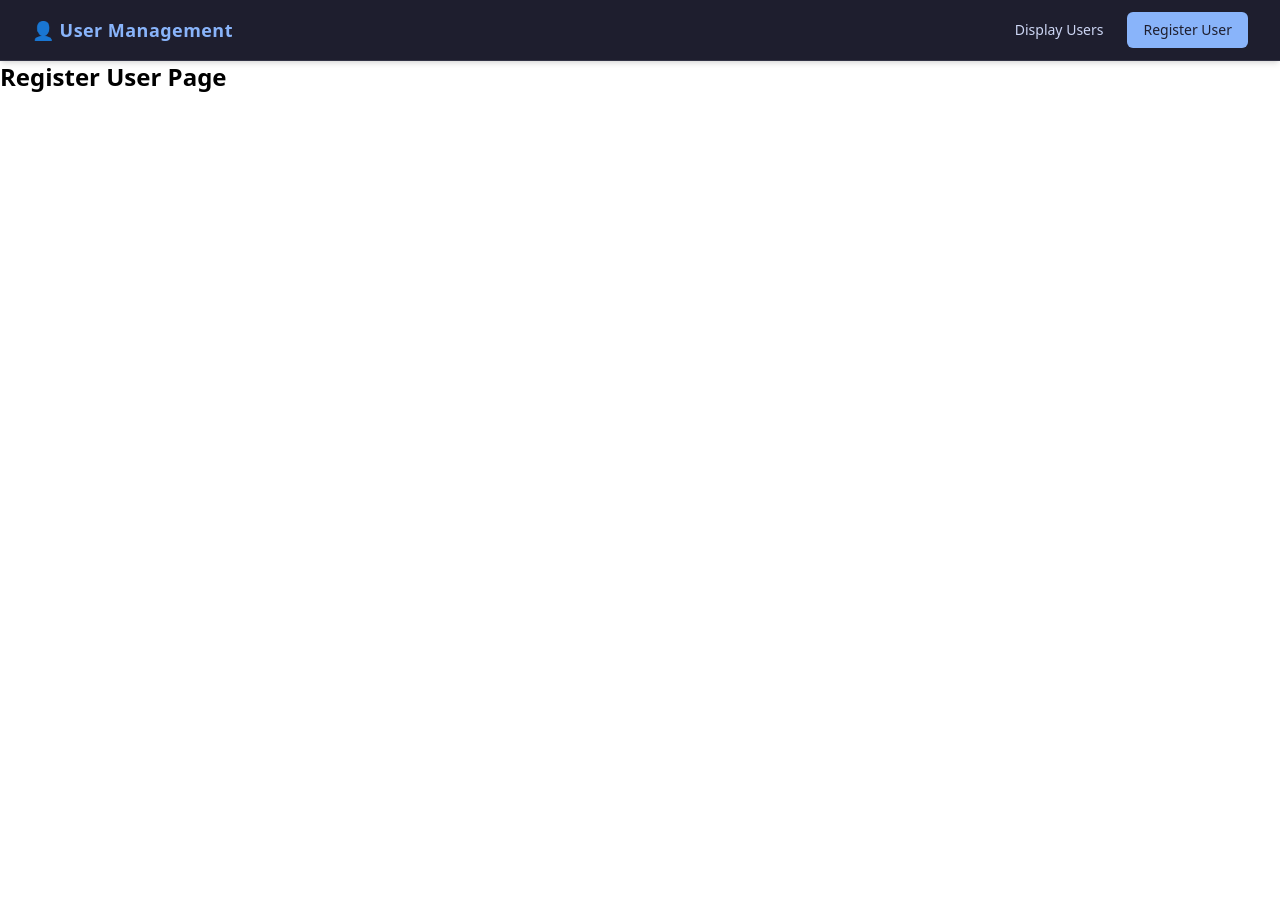
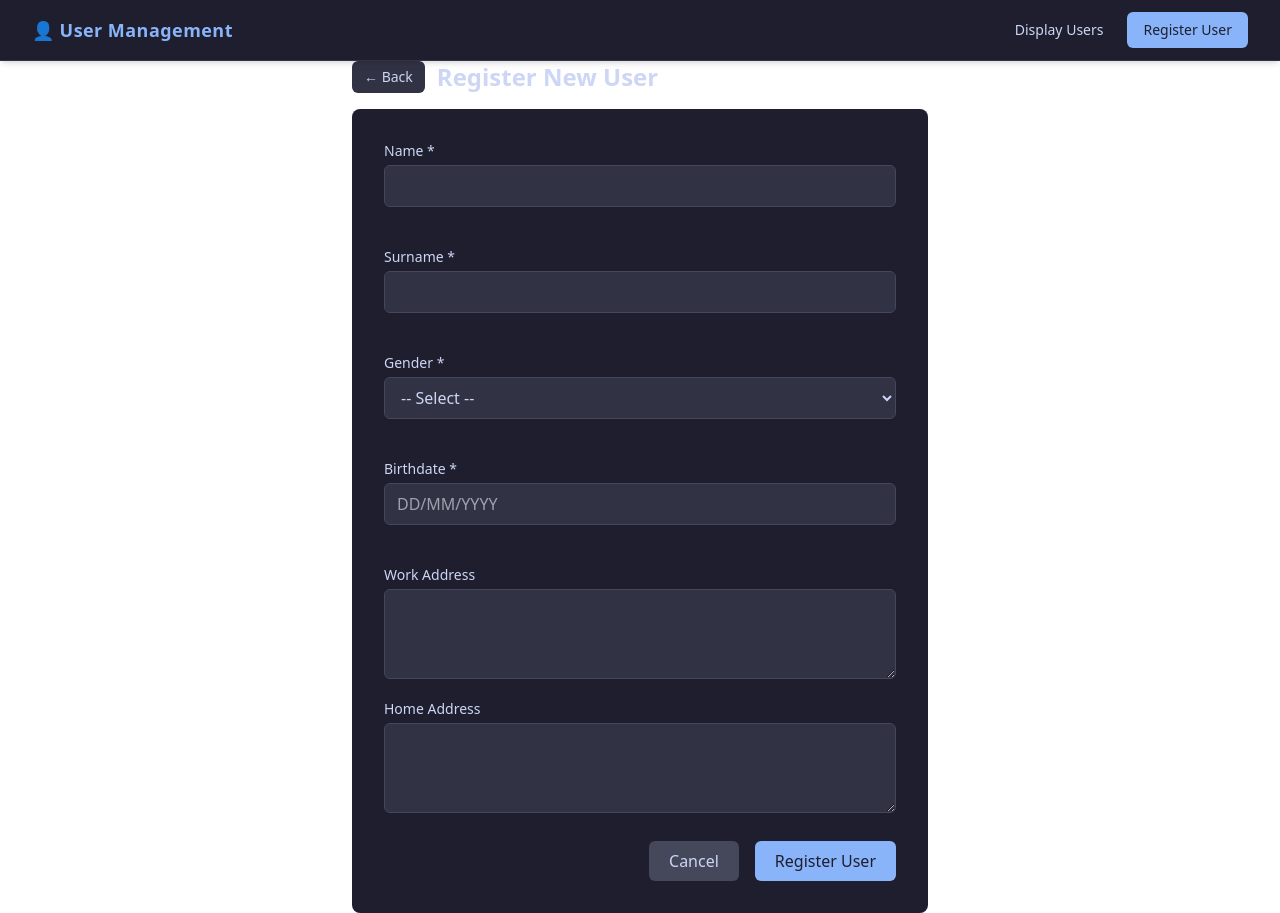
Before and after one commit to ptzivaras/UserHub, a React (Vite) app in the folder frontend/userhub-ui/: page /register in a window 1280 px wide. Before the commit the page ends 800 px from the top, so only its background shows below. Built offline with nearby package versions, Linux system fonts and the light colour scheme.

Commit message:
feat(frontend): implement user registration page

```diff
--- a/frontend/userhub-ui/src/pages/RegisterUserPage.jsx
+++ b/frontend/userhub-ui/src/pages/RegisterUserPage.jsx
@@ -1,8 +1,162 @@
+import { useState } from 'react';
+import { useNavigate } from 'react-router-dom';
+import DatePicker from 'react-datepicker';
+import 'react-datepicker/dist/react-datepicker.css';
+import { createUser } from '../services/userService';
+
+const emptyForm = {
+  name: '',
+  surname: '',
+  gender: '',
+  birthdate: null,
+  workAddress: '',
+  homeAddress: '',
+};
+
 function RegisterUserPage() {
+  const [form, setForm] = useState(emptyForm);
+  const [errors, setErrors] = useState({});
+  const [submitting, setSubmitting] = useState(false);
+  const [apiError, setApiError] = useState('');
+  const navigate = useNavigate();
+
+  const validate = () => {
+    const e = {};
+    if (!form.name.trim())     e.name     = 'Name is required.';
+    if (!form.surname.trim())  e.surname  = 'Surname is required.';
+    if (!form.gender)          e.gender   = 'Gender is required.';
+    if (!form.birthdate)       e.birthdate = 'Birthdate is required.';
+    return e;
+  };
+
+  const handleChange = (e) => {
+    const { name, value } = e.target;
+    setForm((prev) => ({ ...prev, [name]: value }));
+    setErrors((prev) => ({ ...prev, [name]: '' }));
+  };
+
+  const handleDateChange = (date) => {
+    setForm((prev) => ({ ...prev, birthdate: date }));
+    setErrors((prev) => ({ ...prev, birthdate: '' }));
+  };
+
+  const handleSubmit = async (e) => {
+    e.preventDefault();
+    setApiError('');
+
+    const validationErrors = validate();
+    if (Object.keys(validationErrors).length > 0) {
+      setErrors(validationErrors);
+      return;
+    }
+
+    const addresses = [];
+    if (form.workAddress.trim()) addresses.push({ addressType: 'WORK', addressText: form.workAddress.trim() });
+    if (form.homeAddress.trim()) addresses.push({ addressType: 'HOME', addressText: form.homeAddress.trim() });
+
+    const payload = {
+      name: form.name.trim(),
+      surname: form.surname.trim(),
+      gender: form.gender,
+      birthdate: form.birthdate.toISOString().split('T')[0],
+      addresses,
+    };
+
+    try {
+      setSubmitting(true);
+      await createUser(payload);
+      navigate('/users');
+    } catch (err) {
+      console.error(err);
+      setApiError('Failed to register user. Please try again.');
+    } finally {
+      setSubmitting(false);
+    }
+  };
+
+  const inputClass = (hasError) =>
+    `w-full py-2 px-3 rounded-md border ${hasError ? 'border-[#f38ba8]' : 'border-[#45475a]'} bg-[#313244] text-[#cdd6f4] text-base focus:outline-none focus:border-[#89b4fa]`;
+
   return (
-    <div >
-        <h1 className="text-2xl font-bold mb-4">Register User Page</h1>
+    <div className="max-w-xl mx-auto">
+      <div className="flex items-center gap-3 mb-4">
+        <button
+          onClick={() => navigate(-1)}
+          className="py-1.5 px-3 rounded-md border-0 cursor-pointer text-sm font-medium bg-[#313244] text-[#cdd6f4] hover:bg-[#45475a] transition-colors"
+        >
+          ← Back
+        </button>
+        <h2 className="text-2xl font-bold text-[#cdd6f4] m-0">Register New User</h2>
+      </div>
+
+      {apiError && (
+        <div className="py-3 px-4 rounded-md mb-4 bg-[#3b1219] text-[#f38ba8] border border-[#f38ba8]">{apiError}</div>
+      )}
+
+      <form onSubmit={handleSubmit} className="flex flex-col gap-5 bg-[#1e1e2e] p-8 rounded-lg" noValidate>
+
+        <div className="flex flex-col gap-1">
+          <label htmlFor="name" className="text-sm text-[#cdd6f4]">Name *</label>
+          <input id="name" type="text" name="name" value={form.name} onChange={handleChange} className={inputClass(errors.name)} />
+          <span className="text-[#f38ba8] text-xs h-4 block">{errors.name || ''}</span>
+        </div>
+
+        <div className="flex flex-col gap-1">
+          <label htmlFor="surname" className="text-sm text-[#cdd6f4]">Surname *</label>
+          <input id="surname" type="text" name="surname" value={form.surname} onChange={handleChange} className={inputClass(errors.surname)} />
+          <span className="text-[#f38ba8] text-xs h-4 block">{errors.surname || ''}</span>
+        </div>
+
+        <div className="flex flex-col gap-1">
+          <label htmlFor="gender" className="text-sm text-[#cdd6f4]">Gender *</label>
+          <select id="gender" name="gender" value={form.gender} onChange={handleChange} className={inputClass(errors.gender)}>
+            <option value="">-- Select --</option>
+            <option value="M">Male</option>
+            <option value="F">Female</option>
+          </select>
+          <span className="text-[#f38ba8] text-xs h-4 block">{errors.gender || ''}</span>
+        </div>
+
+        <div className="flex flex-col gap-1">
+          <label htmlFor="birthdate" className="text-sm text-[#cdd6f4]">Birthdate *</label>
+          <DatePicker
+            id="birthdate"
+            selected={form.birthdate}
+            onChange={handleDateChange}
+            dateFormat="dd/MM/yyyy"
+            placeholderText="DD/MM/YYYY"
+            showYearDropdown
+            showMonthDropdown
+            dropdownMode="select"
+            maxDate={new Date()}
+            wrapperClassName="w-full"
+            className={inputClass(errors.birthdate)}
+          />
+          <span className="text-[#f38ba8] text-xs h-4 block">{errors.birthdate || ''}</span>
+        </div>
+
+        <div className="flex flex-col gap-1">
+          <label htmlFor="workAddress" className="text-sm text-[#cdd6f4]">Work Address</label>
+          <textarea id="workAddress" name="workAddress" value={form.workAddress} onChange={handleChange} rows={3} className={inputClass(false)} />
+        </div>
+
+        <div className="flex flex-col gap-1">
+          <label htmlFor="homeAddress" className="text-sm text-[#cdd6f4]">Home Address</label>
+          <textarea id="homeAddress" name="homeAddress" value={form.homeAddress} onChange={handleChange} rows={3} className={inputClass(false)} />
+        </div>
+
+        <div className="flex gap-4 justify-end mt-2">
+          <button type="button" className="py-2 px-5 rounded-md border-0 cursor-pointer text-base font-medium bg-[#45475a] text-[#cdd6f4] hover:bg-[#585b70]" onClick={() => navigate(-1)}>
+            Cancel
+          </button>
+          <button type="submit" className="py-2 px-5 rounded-md border-0 cursor-pointer text-base font-medium bg-[#89b4fa] text-[#1e1e2e] hover:bg-[#b4d0fb] disabled:opacity-60 disabled:cursor-not-allowed" disabled={submitting}>
+            {submitting ? 'Registering...' : 'Register User'}
+          </button>
+        </div>
+
+      </form>
     </div>
   );
 }
+
 export default RegisterUserPage;
```
